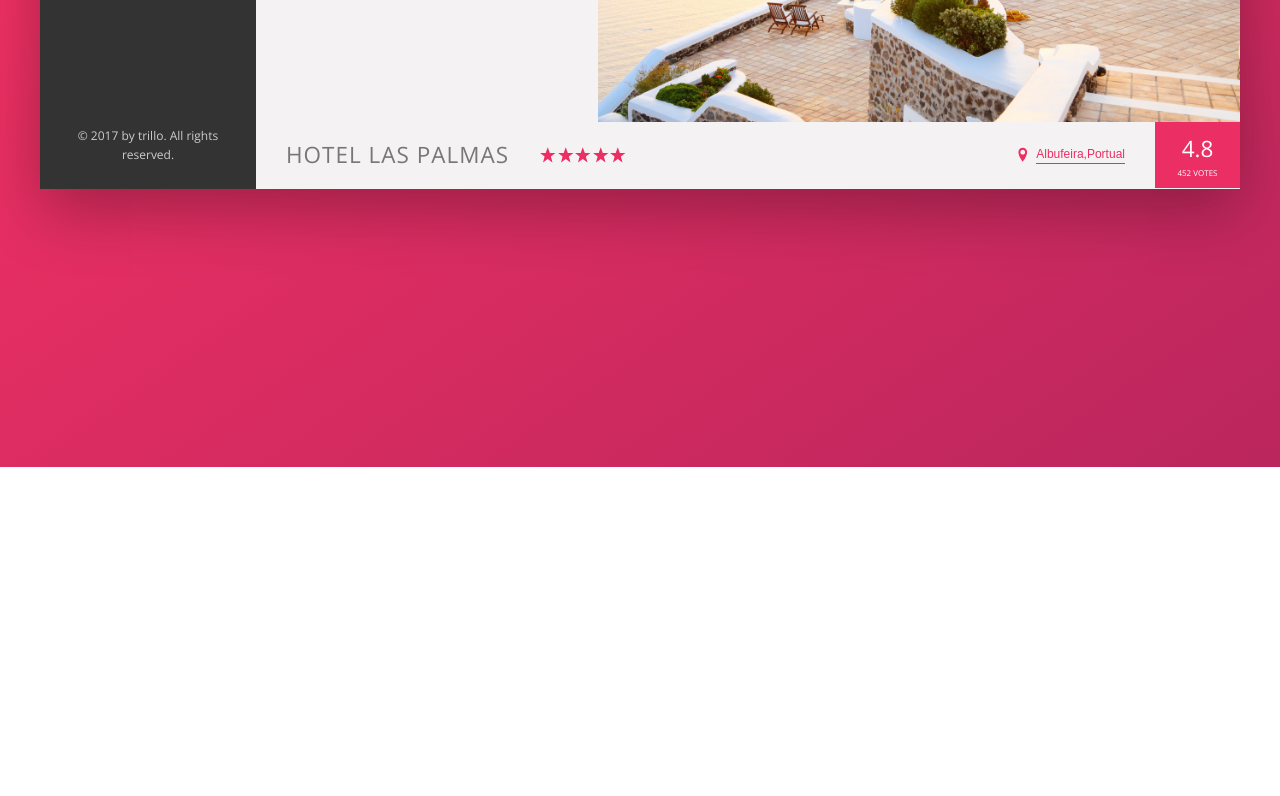
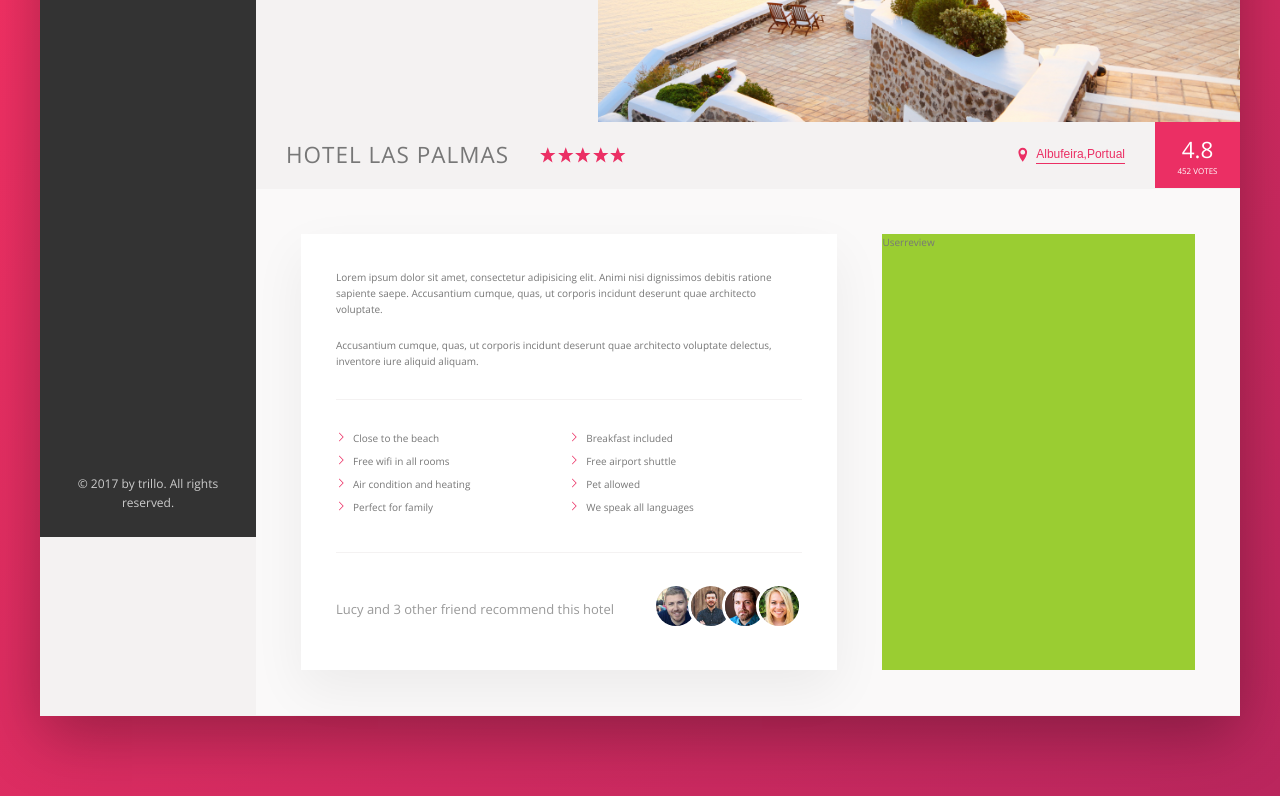
Before and after one commit to quangnmwork/Trillo-Project, a website: page index.html in a window 1280 px wide. Shown: the part 413-1209 px from the top of the page. Before the commit the page ends 880 px from the top, so only its background shows below. Drawn offline with nearby package versions, Linux system fonts and the light colour scheme.

Commit message:
done description

```diff
--- a/index.html
+++ b/index.html
@@ -145,6 +145,58 @@
               <div class="overview__rating-count">452 votes</div>
             </div>
           </div>
+          <div class="detail">
+            <div class="description">
+              <p class="paragraph">
+                Lorem ipsum dolor sit amet, consectetur adipisicing elit. Animi
+                nisi dignissimos debitis ratione sapiente saepe. Accusantium
+                cumque, quas, ut corporis incidunt deserunt quae architecto
+                voluptate.
+              </p>
+              <p class="paragraph">
+                Accusantium cumque, quas, ut corporis incidunt deserunt quae
+                architecto voluptate delectus, inventore iure aliquid aliquam.
+              </p>
+              <ul class="list">
+                <li class="list__item">Close to the beach</li>
+                <li class="list__item">Breakfast included</li>
+                <li class="list__item">Free wifi in all rooms</li>
+                <li class="list__item">Free airport shuttle</li>
+                <li class="list__item">Air condition and heating</li>
+                <li class="list__item">Pet allowed</li>
+                <li class="list__item">Perfect for family</li>
+                <li class="list__item">We speak all languages</li>
+              </ul>
+              <div class="recommend">
+                <p class="recommend__count">
+                  Lucy and 3 other friend recommend this hotel
+                </p>
+                <div class="recommend__friends">
+                  <img
+                    src="img/user-3.jpg"
+                    alt="Friend"
+                    class="recommend__photo"
+                  />
+                  <img
+                    src="img/user-4.jpg"
+                    alt="Friend"
+                    class="recommend__photo"
+                  />
+                  <img
+                    src="img/user-5.jpg"
+                    alt="Friend"
+                    class="recommend__photo"
+                  />
+                  <img
+                    src="img/user-6.jpg"
+                    alt="Friend"
+                    class="recommend__photo"
+                  />
+                </div>
+              </div>
+            </div>
+            <div class="user-reviews">Userreview</div>
+          </div>
         </main>
       </div>
     </div>
--- a/sass/_components.scss
+++ b/sass/_components.scss
@@ -182,7 +182,7 @@
 .overview {
   display: flex;
   align-items: center;
-  border-bottom: 1px solid var(--color-grey-light-2);
+  border-bottom: var(--line);
 
   &__heading {
     font-size: 2.25rem;
@@ -224,6 +224,7 @@
   &__rating-average {
     font-size: 2.25rem;
     font-weight: 300;
+    margin-bottom: -3px;
   }
   &__rating-count {
     font-size: 0.8rem;
@@ -263,3 +264,61 @@
     box-shadow: none;
   }
 }
+//////////////////////////////////////////
+//PARAGRAPH
+.paragraph:not(:last-of-type) {
+  margin-bottom: 2rem;
+}
+//////////////////////////////////////////
+//LIST
+.list {
+  list-style: none;
+  margin: 3rem 0;
+  padding: 3rem 0;
+  border-top: var(--line);
+  border-bottom: var(--line);
+  display: flex;
+  flex-wrap: wrap;
+  &__item {
+    flex: 0 0 50%;
+    margin-bottom: 0.7rem;
+  }
+  &__item::before {
+    content: "";
+    display: inline-block;
+    height: 1rem;
+    width: 1rem;
+    margin-right: 0.7rem;
+    // older browser
+    // background-image: url("./../img/chevron-thin-right.svg");
+    // background-size: cover;
+    background-color: var(--color-primary);
+    -webkit-mask-image: url("./../img/chevron-thin-right.svg");
+    -webkit-mask-size: cover;
+    mask-image: url("./../img/chevron-thin-right.svg");
+    mask-size: cover;
+  }
+}
+//////////////////////////////////////////
+//RECOMMEND
+.recommend {
+  font-size: 1.3rem;
+  color: var(--color-grey-dark-3);
+  display: flex;
+  align-items: center;
+  &__count {
+    margin-right: auto;
+  }
+  &__friends {
+  }
+  &__photo {
+    box-sizing: content-box;
+    width: 4rem;
+    height: 4rem;
+    border-radius: 50%;
+    border: 3px solid var(--color-white);
+    &:not(:last-child) {
+      margin-right: -1.5rem;
+    }
+  }
+}
--- a/sass/_layout.scss
+++ b/sass/_layout.scss
@@ -26,4 +26,22 @@
   display: flex;
   flex-direction: column;
   justify-content: space-between;
+  height: 80rem;
 }
+.detail {
+  display: flex;
+  padding: 4.5rem;
+  border-bottom: var(--line);
+  background-color: var(--color-grey-light-1);
+}
+.description {
+  background-color: var(--color-white);
+  flex: 0 0 60%;
+  margin-right: 4.5rem;
+  padding: 3.5rem;
+  box-shadow: var(--shadow-light);
+}
+.user-reviews {
+  background-color: yellowgreen;
+  flex: 1;
+}
```
Also changed, not shown: sass/main.css, 1 other file.
